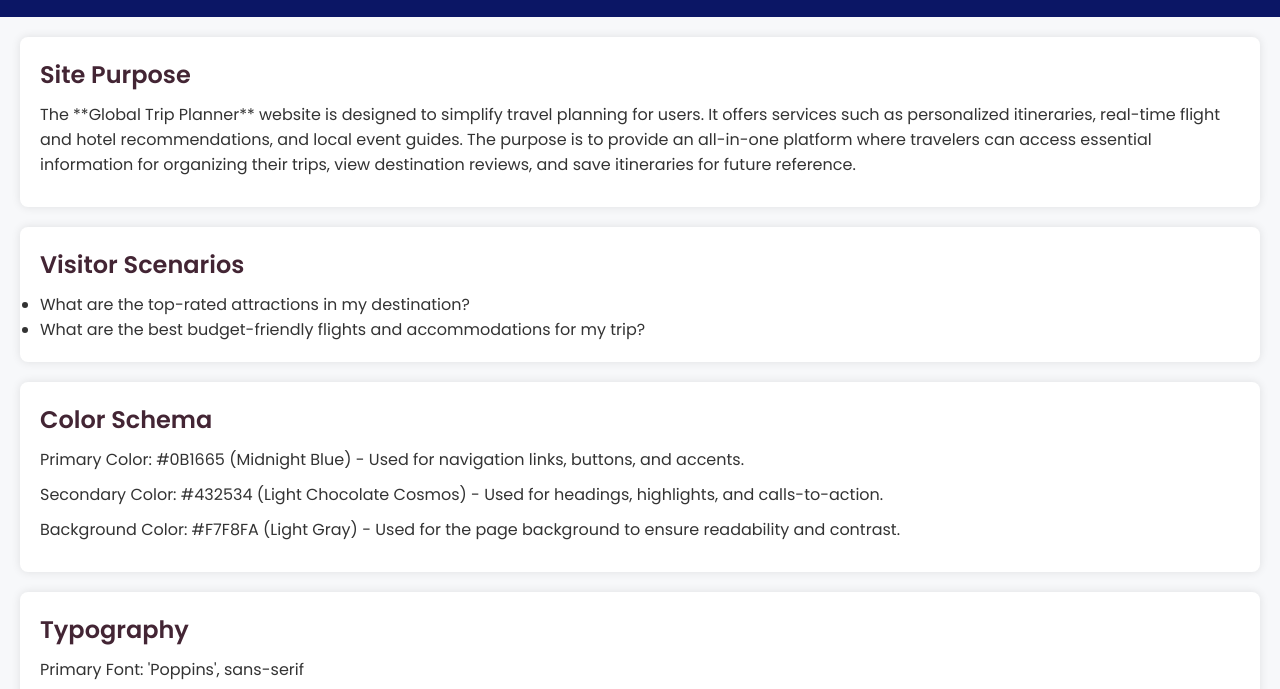
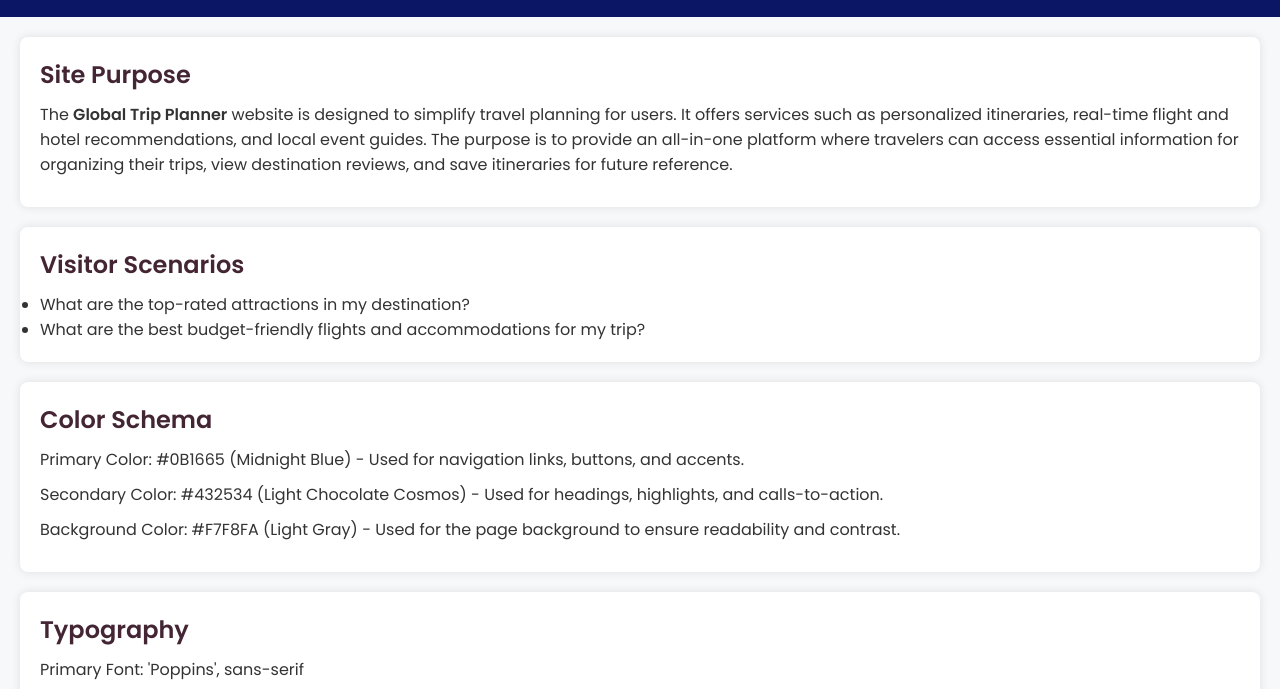
Before and after one commit to obylo98/wdd231, a plain HTML site: page project/siteplan.html in a window 1280 px wide. Shown: the part 58-747 px from the top of the page. Drawn offline with Linux system fonts and the light colour scheme.

Commit message:
siteplan update

```diff
--- a/project/siteplan.html
+++ b/project/siteplan.html
@@ -33,7 +33,7 @@
     <section id="site-purpose">
       <h2>Site Purpose</h2>
       <p>
-        The **Global Trip Planner** website is designed to simplify travel
+        The <strong>Global Trip Planner</strong> website is designed to simplify travel
         planning for users. It offers services such as personalized itineraries,
         real-time flight and hotel recommendations, and local event guides. The
         purpose is to provide an all-in-one platform where travelers can access
```
